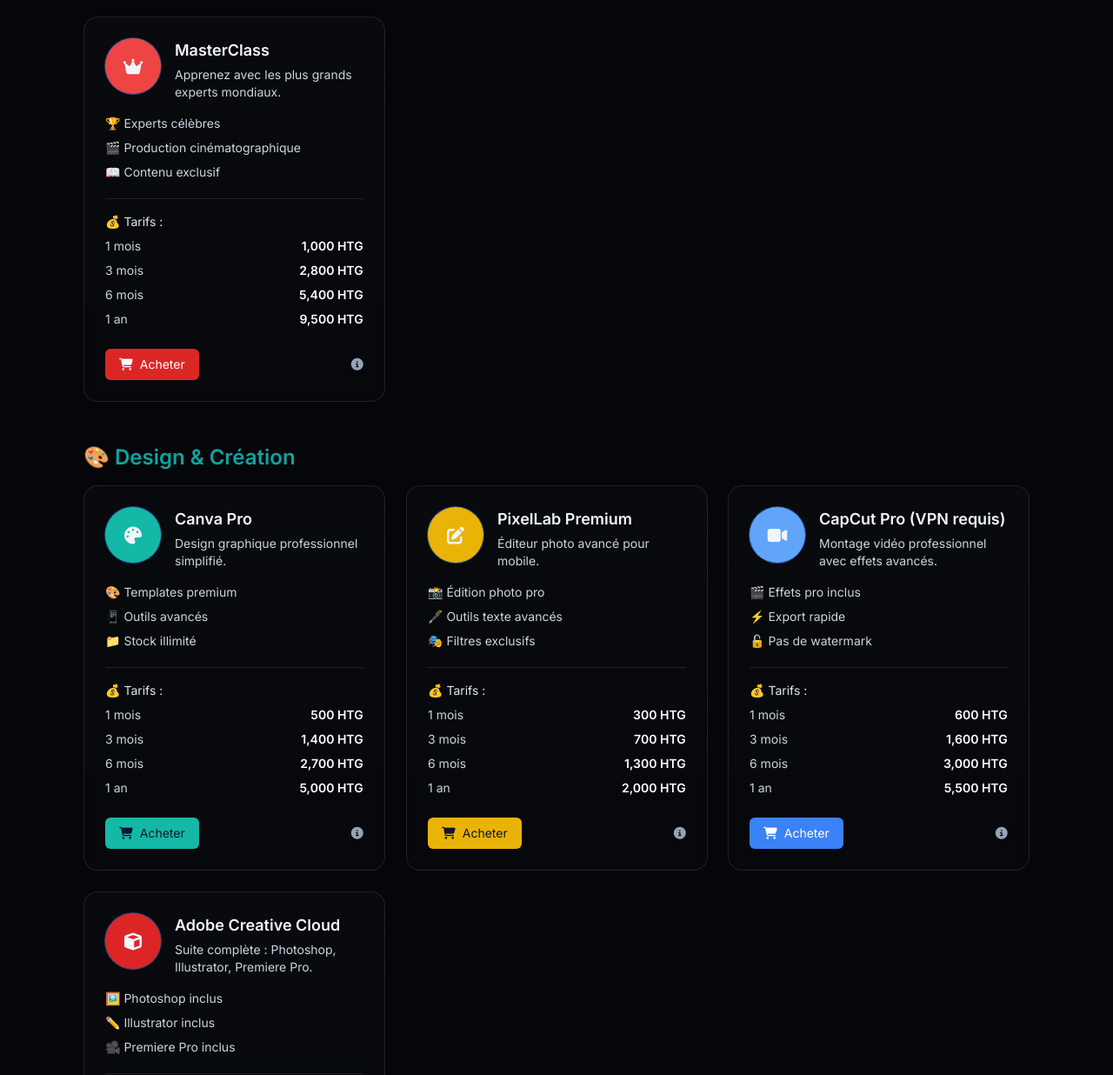
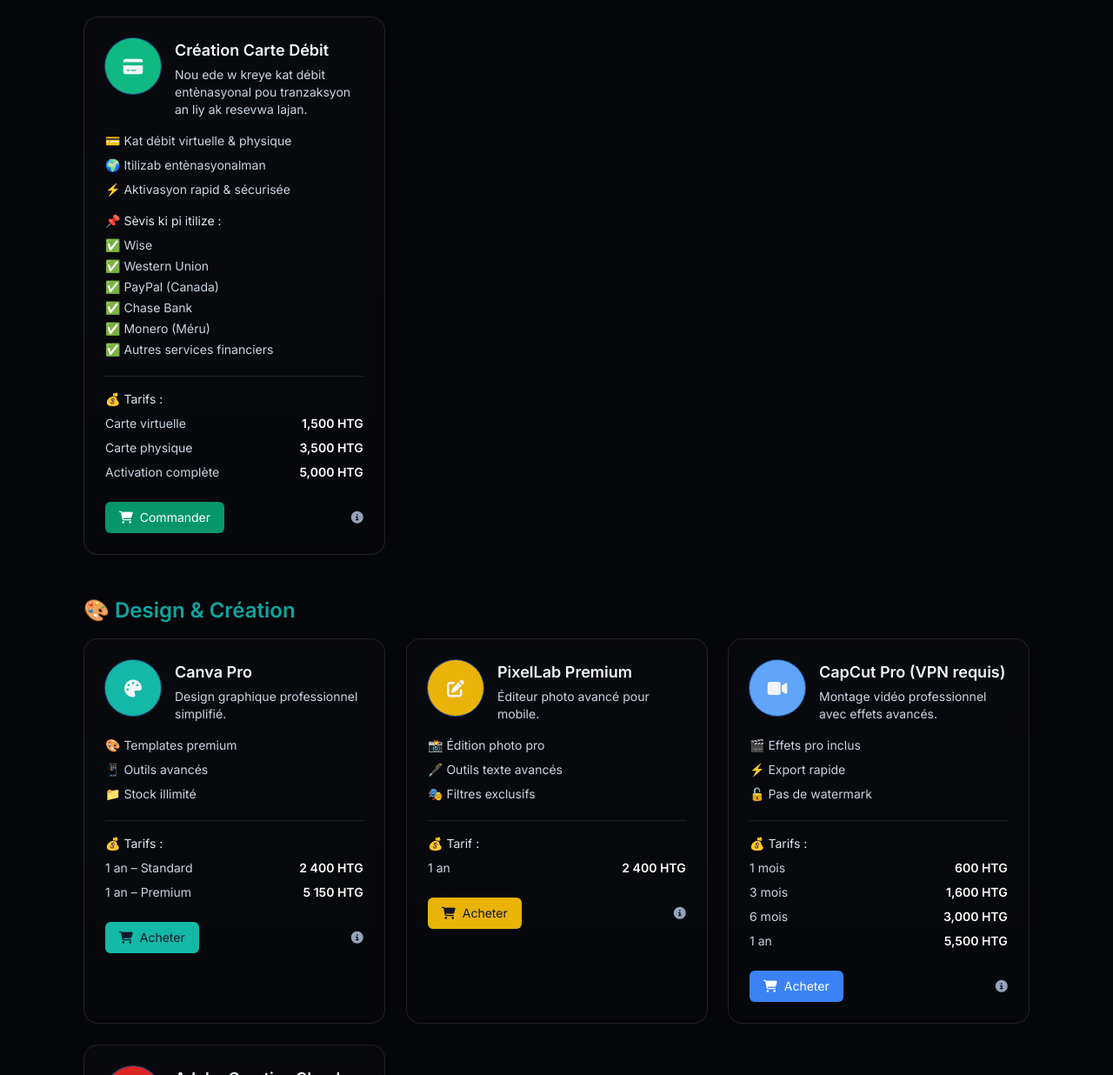
Before and after one commit to alishachristiealexis-max/eclatroyal, a plain HTML site: page index.html in a window 1280 px wide. Shown: the part 1700-2936 px from the top of the page at 87% size. Drawn offline with nearby package versions, Linux system fonts and the light colour scheme; a script that the page names is missing; a web font is replaced by a local one.

Commit message:
Add files via upload

```diff
--- a/index.html
+++ b/index.html
@@ -623,48 +623,74 @@
           <!-- MasterClass -->
         <article class="service-card relative p-6 rounded-2xl glass-card border border-white/10 overflow-visible will-change-transform"
         data-animate
-            data-service="MasterClass"
-            data-phone="50955408424"
-            data-plans='[
-              {"plan":"1 mois","price":"1,000 HTG"},
-              {"plan":"3 mois","price":"2,800 HTG"},
-              {"plan":"6 mois","price":"5,400 HTG"},
-              {"plan":"1 an","price":"9,500 HTG"}
-            ]'>
-            <div class="flex items-start gap-4">
-              <div class="flex-none">
-                <div class="w-16 h-16 rounded-full bg-red-500 flex items-center justify-center ring-1 ring-white/8">
-                  <i class="fa-solid fa-crown fa-lg" aria-hidden="true"></i>
-                </div>
-              </div>
-              <div>
-                <h3 class="text-lg font-semibold">MasterClass</h3>
-                <p class="text-sm text-slate-300 mt-1">Apprenez avec les plus grands experts mondiaux.</p>
-              </div>
-            </div>
-            <ul class="mt-4 text-sm space-y-2 text-slate-300">
-              <li>🏆 Experts célèbres</li>
-              <li>🎬 Production cinématographique</li>
-              <li>📖 Contenu exclusif</li>
-            </ul>
+        data-service="Épi - Création Carte Débit"
+        data-phone="50955408424"
+        data-plans='[
+          {"plan":"Carte virtuelle","price":"1,500 HTG"},
+          {"plan":"Carte physique","price":"3,500 HTG"},
+          {"plan":"Activation complète","price":"5,000 HTG"}
+        ]'>
+
+  <div class="flex items-start gap-4">
+    <div class="flex-none">
+      <div class="w-16 h-16 rounded-full bg-emerald-500 flex items-center justify-center ring-1 ring-white/8">
+        <i class="fa-solid fa-credit-card fa-lg" aria-hidden="true"></i>
+      </div>
+    </div>
+    <div>
+      <h3 class="text-lg font-semibold"> Création Carte Débit</h3>
+      <p class="text-sm text-slate-300 mt-1">
+        Nou ede w kreye kat débit entènasyonal pou tranzaksyon an liy ak resevwa lajan.
+      </p>
+    </div>
+  </div>
+
+  <ul class="mt-4 text-sm space-y-2 text-slate-300">
+    <li>💳 Kat débit virtuelle & physique</li>
+    <li>🌍 Itilizab entènasyonalman</li>
+    <li>⚡ Aktivasyon rapid & sécurisée</li>
+  </ul>
+
+  <div class="mt-4 text-sm text-slate-300">
+    <p class="font-medium text-slate-200 mb-2">📌 Sèvis ki pi itilize :</p>
+    <ul class="space-y-1">
+      <li>✅ Wise</li>
+      <li>✅ Western Union</li>
+      <li>✅ PayPal (Canada)</li>
+      <li>✅ Chase Bank</li>
+      <li>✅ Monero (Méru)</li>
+      <li>✅ Autres services financiers</li>
+    </ul>
+  </div>
+
   <div class="mt-5 border-t border-white/10 pt-4">
     <p class="text-sm font-medium text-slate-200 mb-2">💰 Tarifs :</p>
     <div class="grid grid-cols-1 gap-2 text-slate-300 text-sm">
-                <div class="flex justify-between"><span>1 mois</span><span class="font-semibold text-white">1,000 HTG</span></div>
-                <div class="flex justify-between"><span>3 mois</span><span class="font-semibold text-white">2,800 HTG</span></div>
-                <div class="flex justify-between"><span>6 mois</span><span class="font-semibold text-white">5,400 HTG</span></div>
-                <div class="flex justify-between"><span>1 an</span><span class="font-semibold text-white">9,500 HTG</span></div>
-              </div>
-            </div>
-            <div class="mt-6 flex items-center justify-between">
-              <button class="buy-btn inline-flex items-center gap-2 px-4 py-2 rounded-md bg-red-600 text-white text-sm font-medium hover:brightness-110">
-                <i class="fa-solid fa-cart-shopping"></i> Acheter
-              </button>
-              <button class="text-slate-400 text-sm">
-                <i class="fa-solid fa-circle-info"></i>
-              </button>
-            </div>
-          </article>
+      <div class="flex justify-between">
+        <span>Carte virtuelle</span>
+        <span class="font-semibold text-white">1,500 HTG</span>
+      </div>
+      <div class="flex justify-between">
+        <span>Carte physique</span>
+        <span class="font-semibold text-white">3,500 HTG</span>
+      </div>
+      <div class="flex justify-between">
+        <span>Activation complète</span>
+        <span class="font-semibold text-white">5,000 HTG</span>
+      </div>
+    </div>
+  </div>
+
+  <div class="mt-6 flex items-center justify-between">
+    <button class="buy-btn inline-flex items-center gap-2 px-4 py-2 rounded-md bg-emerald-600 text-white text-sm font-medium hover:brightness-110">
+      <i class="fa-solid fa-cart-shopping"></i> Commander
+    </button>
+    <button class="text-slate-400 text-sm">
+      <i class="fa-solid fa-circle-info"></i>
+    </button>
+  </div>
+</article>
+
         </div>
       </div>
 
@@ -701,13 +727,20 @@
             </ul>
           <div class="mt-5 border-t border-white/10 pt-4">
   <p class="text-sm font-medium text-slate-200 mb-2">💰 Tarifs :</p>
+
   <div class="grid grid-cols-1 gap-2 text-slate-300 text-sm">
-                <div class="flex justify-between"><span>1 mois</span><span class="font-semibold text-white">500 HTG</span></div>
-                <div class="flex justify-between"><span>3 mois</span><span class="font-semibold text-white">1,400 HTG</span></div>
-                <div class="flex justify-between"><span>6 mois</span><span class="font-semibold text-white">2,700 HTG</span></div>
-                <div class="flex justify-between"><span>1 an</span><span class="font-semibold text-white">5,000 HTG</span></div>
-              </div>
-            </div>
+    <div class="flex justify-between">
+      <span>1 an – Standard</span>
+      <span class="font-semibold text-white">2 400 HTG</span>
+    </div>
+
+    <div class="flex justify-between">
+      <span>1 an – Premium</span>
+      <span class="font-semibold text-white">5 150 HTG</span>
+    </div>
+  </div>
+</div>
+
             <div class="mt-6 flex items-center justify-between">
               <button class="buy-btn inline-flex items-center gap-2 px-4 py-2 rounded-md bg-teal-500 text-slate-900 text-sm font-medium hover:brightness-110">
                 <i class="fa-solid fa-cart-shopping"></i> Acheter
@@ -746,14 +779,15 @@
               <li>🎭 Filtres exclusifs</li>
             </ul>
           <div class="mt-5 border-t border-white/10 pt-4">
-              <p class="text-sm font-medium text-slate-200 mb-2">💰 Tarifs :</p>
-              <div class="grid grid-cols-1 gap-2 text-slate-300 text-sm">
-                <div class="flex justify-between"><span>1 mois</span><span class="font-semibold text-white">300 HTG</span></div>
-                <div class="flex justify-between"><span>3 mois</span><span class="font-semibold text-white">700 HTG</span></div>
-                <div class="flex justify-between"><span>6 mois</span><span class="font-semibold text-white">1,300 HTG</span></div>
-                <div class="flex justify-between"><span>1 an</span><span class="font-semibold text-white">2,000 HTG</span></div>
-              </div>
-            </div>
+  <p class="text-sm font-medium text-slate-200 mb-2">💰 Tarif :</p>
+  <div class="text-slate-300 text-sm">
+    <div class="flex justify-between">
+      <span>1 an</span>
+      <span class="font-semibold text-white">2 400 HTG</span>
+    </div>
+  </div>
+</div>
+
             <div class="mt-6 flex items-center justify-between">
               <button class="buy-btn inline-flex items-center gap-2 px-4 py-2 rounded-md bg-yellow-500 text-slate-900 text-sm font-medium hover:brightness-110">
                 <i class="fa-solid fa-cart-shopping"></i> Acheter
```
Lines whose indentation alone changed are shown as unchanged.
